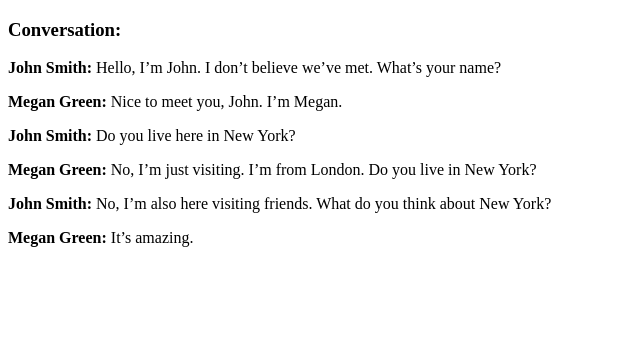
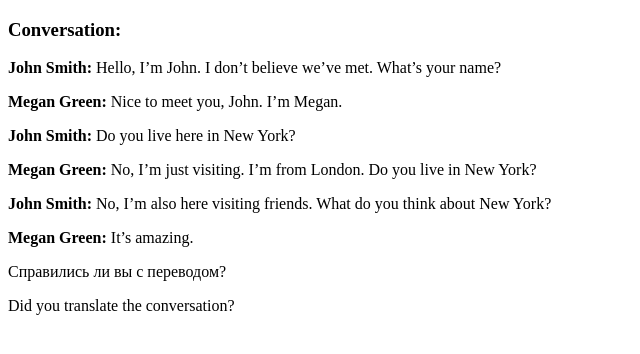
Before and after one commit to DontCallMyName/-----, a plain HTML site: page index.html in a window 1280 px wide. Shown: the whole page, without its empty margins (0-640 px from the left). Drawn offline with Linux system fonts and the light colour scheme.

Commit message:
Ввод вопроса

```diff
--- a/index.html
+++ b/index.html
@@ -13,6 +13,9 @@
     <p><strong>Megan Green: </strong>No, I’m just visiting. I’m from London. Do you live in New York? </p>
     <p><strong>John Smith: </strong>No, I’m also here visiting friends. What do you think about New York? </p>
     <p><strong>Megan Green: </strong>It’s amazing. </p>
+
+    <p>Справились ли вы с переводом?</p>
+    <p>Did you translate the conversation?</p>
 </body>
 
 </html>
```
